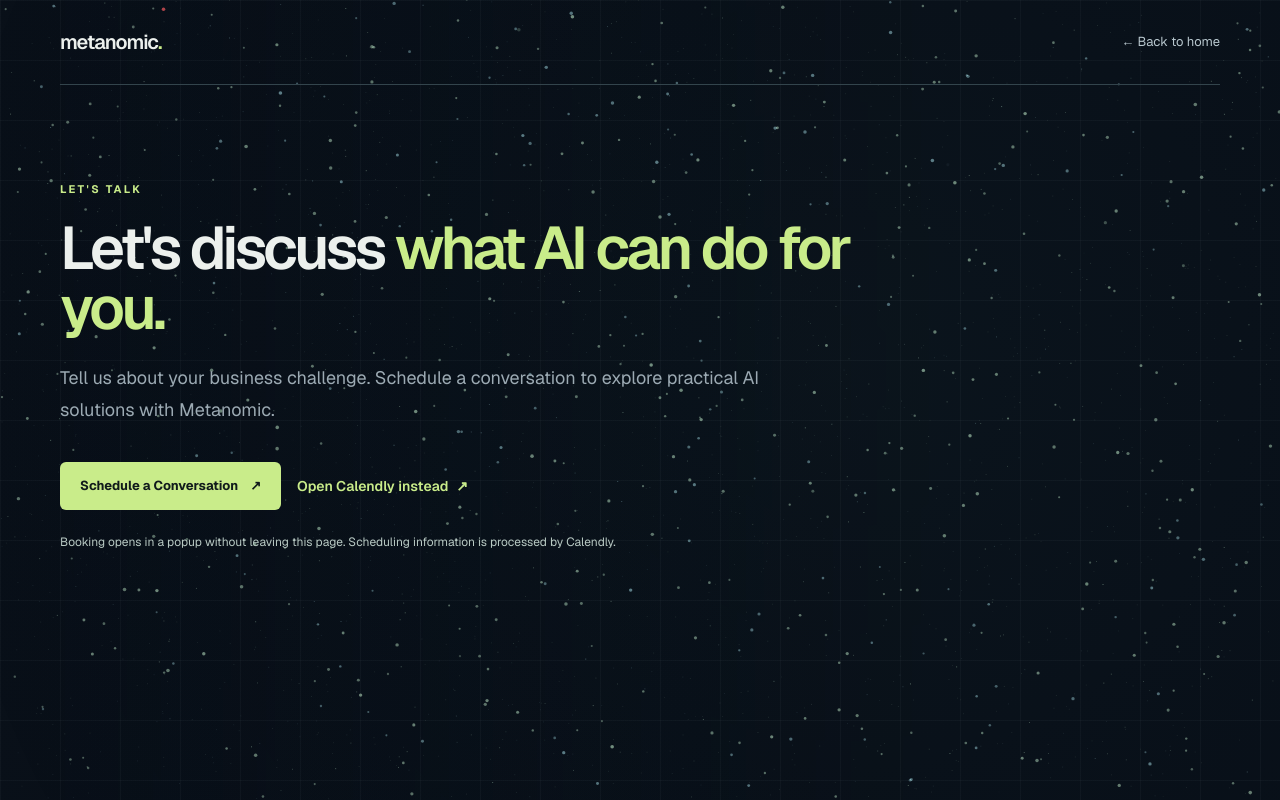
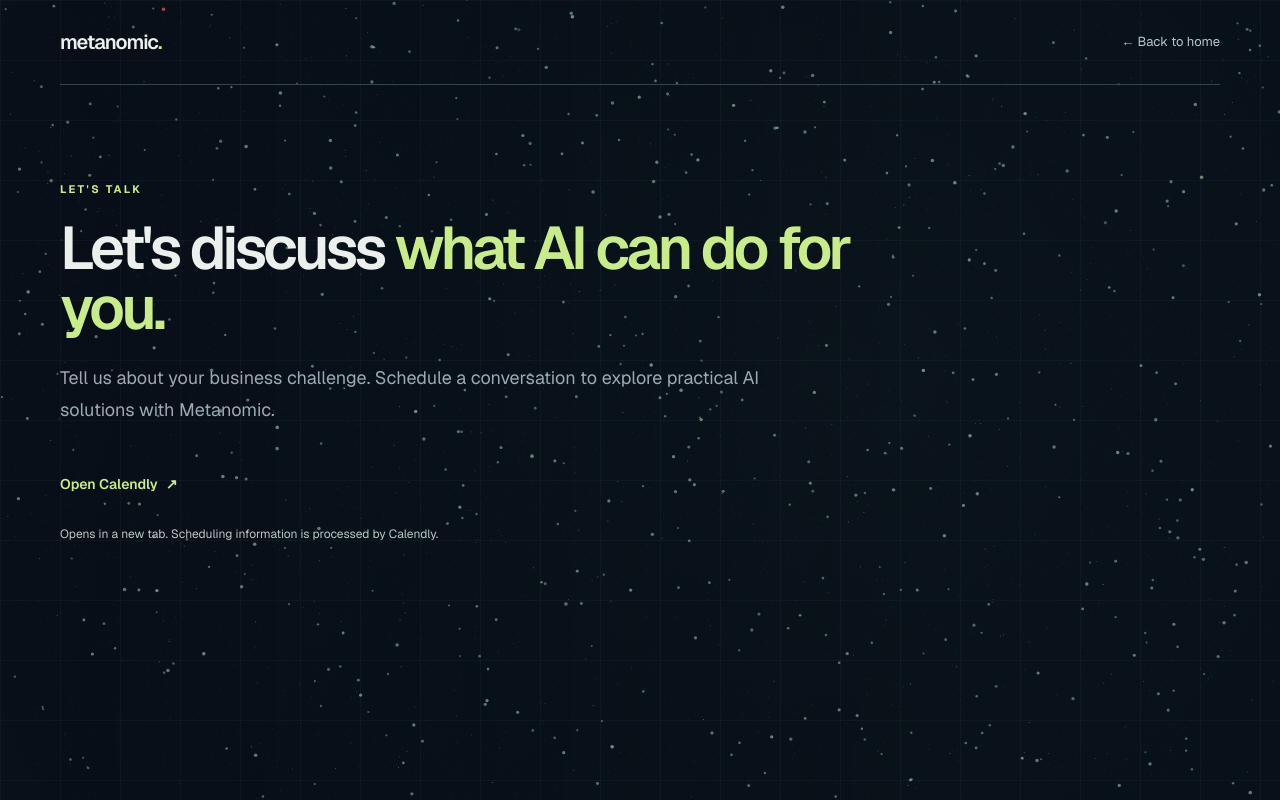
Before and after one commit to geisera/metanomic, a Next.js app: page /contact in a window 1280 px wide. Built offline with nearby package versions, Linux system fonts and the light colour scheme.

Commit message:
Use one external Calendly booking link on contact page

```diff
--- a/src/app/contact/page.tsx
+++ b/src/app/contact/page.tsx
@@ -1,7 +1,5 @@
 import type { Metadata } from "next";
 import Link from "next/link";
-import CalendlyBooking from "./CalendlyBooking";
-
 
 export const metadata: Metadata = {
   title: "Schedule a Conversation",
@@ -34,7 +32,19 @@ export default function ContactPage() {
           Tell us about your business challenge. Schedule a conversation to explore practical AI solutions with Metanomic.
         </p>
 
-        <CalendlyBooking />
+        <div className="mt-9">
+          <a
+            href="https://calendly.com/metanomic"
+            target="_blank"
+            rel="noopener noreferrer"
+            className="inline-flex min-h-11 items-center gap-2 rounded-md text-sm font-semibold text-[#c9ec8a] underline underline-offset-4 hover:text-[#e5f9c4] focus-visible:outline-2 focus-visible:outline-offset-2 focus-visible:outline-[#c9ec8a]"
+          >
+            Open Calendly <span aria-hidden="true">↗</span>
+          </a>
+          <p className="mt-4 text-xs leading-6 text-[#b9cac4]">
+            Opens in a new tab. Scheduling information is processed by Calendly.
+          </p>
+        </div>
       </section>
     </main>
   );
```
